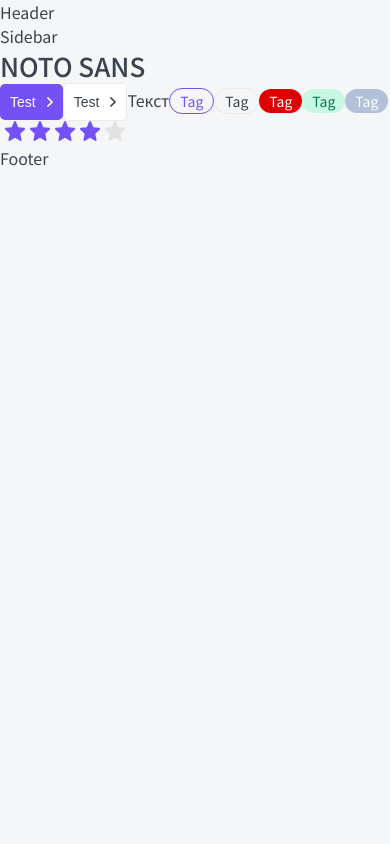
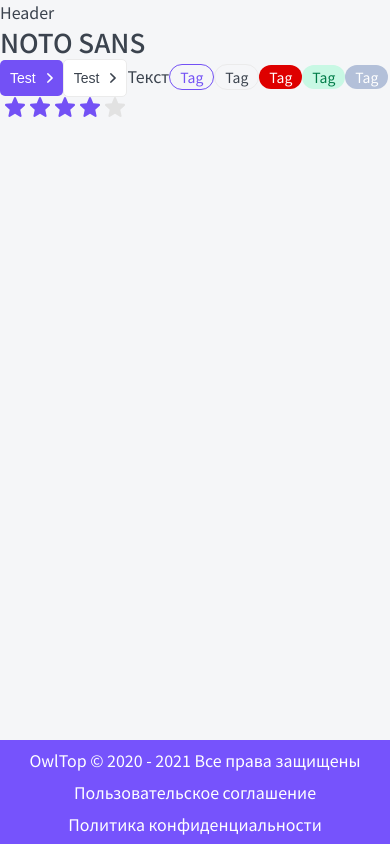
Before and after one commit to nborisov9/top-app, a Next.js app: page / in a window 390 px wide. Built offline with nearby package versions, Linux system fonts and the light colour scheme.

Commit message:
layout, added date-fns

```diff
--- a/layout/Footer/Footer.module.scss
+++ b/layout/Footer/Footer.module.scss
@@ -0,0 +1,36 @@
+.footer {
+	background: var(--bg-footer);
+	padding: 25px 30px;
+	display: grid;
+	grid-template-columns: 1fr auto auto;
+	grid-gap: 0 40px;
+}
+
+.text {
+	color: var(--white);
+
+	&:nth-child(2),
+	&:nth-child(3) {
+		cursor: pointer;
+
+		transition: color .1s linear;
+
+		&:hover {
+			transition: color .1s linear;
+			color: var(--gray-light);
+		}
+	}
+}
+
+@media(max-width: 765px) {
+		.footer {
+			grid-template-columns: 1fr;
+			padding: 8px 20px;
+			justify-items: center;
+			grid-gap: 8px 0px;
+		}
+
+		.text {
+			text-align: center;
+		}
+}
--- a/layout/Footer/Footer.tsx
+++ b/layout/Footer/Footer.tsx
@@ -1,7 +1,18 @@
 import React from 'react';
+
+import { format } from 'date-fns';
+import classnames from 'classnames';
 
 import { FooterProps } from './Footer.props';
 
-export const Footer: React.FC<FooterProps> = () => {
-  return <div>Footer</div>;
+import styles from './Footer.module.scss';
+
+export const Footer: React.FC<FooterProps> = ({ className, ...props }) => {
+  return (
+    <footer className={classnames(className, styles.footer)} {...props}>
+      <div className={styles.text}>OwlTop © 2020 - {format(new Date(), 'yyyy')} Все права защищены</div>
+      <div className={styles.text}>Пользовательское соглашение</div>
+      <div className={styles.text}>Политика конфиденциальности</div>
+    </footer>
+  );
 };
--- a/layout/Header/Header.tsx
+++ b/layout/Header/Header.tsx
@@ -2,6 +2,6 @@
 
 import { HeaderProps } from './Header.props';
 
-export const Header: React.FC<HeaderProps> = () => {
-  return <div>Header</div>;
+export const Header: React.FC<HeaderProps> = ({ ...props }) => {
+  return <div {...props}>Header</div>;
 };
--- a/layout/Layout.module.scss
+++ b/layout/Layout.module.scss
@@ -0,0 +1,46 @@
+.wrapper {
+	display: grid;
+	grid-template-columns: auto 230px minmax(320px, 1200px) auto;
+	grid-template-rows: auto 1fr auto;
+	grid-gap: 0 30px;
+	min-height: 100vh;
+	grid-template-areas:
+		". header header ."
+		". sidebar body ."
+		"footer footer footer footer";
+}
+
+.header {
+	grid-area: header;
+	display: none;
+}
+
+.sidebar {
+	grid-area: sidebar;
+}
+
+.body {
+	grid-area: body;
+}
+
+.footer {
+	grid-area: footer;
+}
+
+@media(max-width: 765px){
+	.wrapper {
+		grid-template-columns: minmax(320px, 1fr);
+		grid-template-areas:
+			"header"
+			"body"
+			"footer";
+	}
+
+	.header {
+		display: block;
+	}
+
+	.sidebar {
+		display: none;
+	}
+}
--- a/layout/Layout.tsx
+++ b/layout/Layout.tsx
@@ -6,16 +6,16 @@
 
 import { LayoutProps } from './Layout.props';
 
+import styles from './Layout.module.scss';
+
 const Layout: React.FC<LayoutProps> = ({ children }) => {
   return (
-    <>
-      <Header />
-      <div>
-        <Sidebar />
-        <div>{children}</div>
-      </div>
-      <Footer />
-    </>
+    <div className={styles.wrapper}>
+      <Header className={styles.header} />
+      <Sidebar className={styles.sidebar} />
+      <div className={styles.body}>{children}</div>
+      <Footer className={styles.footer} />
+    </div>
   );
 };
 
--- a/package.json
+++ b/package.json
@@ -13,6 +13,7 @@
     "classnames": "^2.3.1",
     "clsx": "^1.1.1",
     "cross-env": "^7.0.3",
+    "date-fns": "^2.22.1",
     "next": "10.2.3",
     "react": "17.0.2",
     "react-dom": "17.0.2",
--- a/styles/globals.scss
+++ b/styles/globals.scss
@@ -57,4 +57,6 @@
 	--green: #007B48;
 	--green-light: #C8F8E4;
 	--font-family: 'Noto Sans KR', sans-serif;
+
+	--bg-footer:#7653FC;
 }
```
Also changed, not shown: 1 other file (tests, documents, lock files or other folders).
